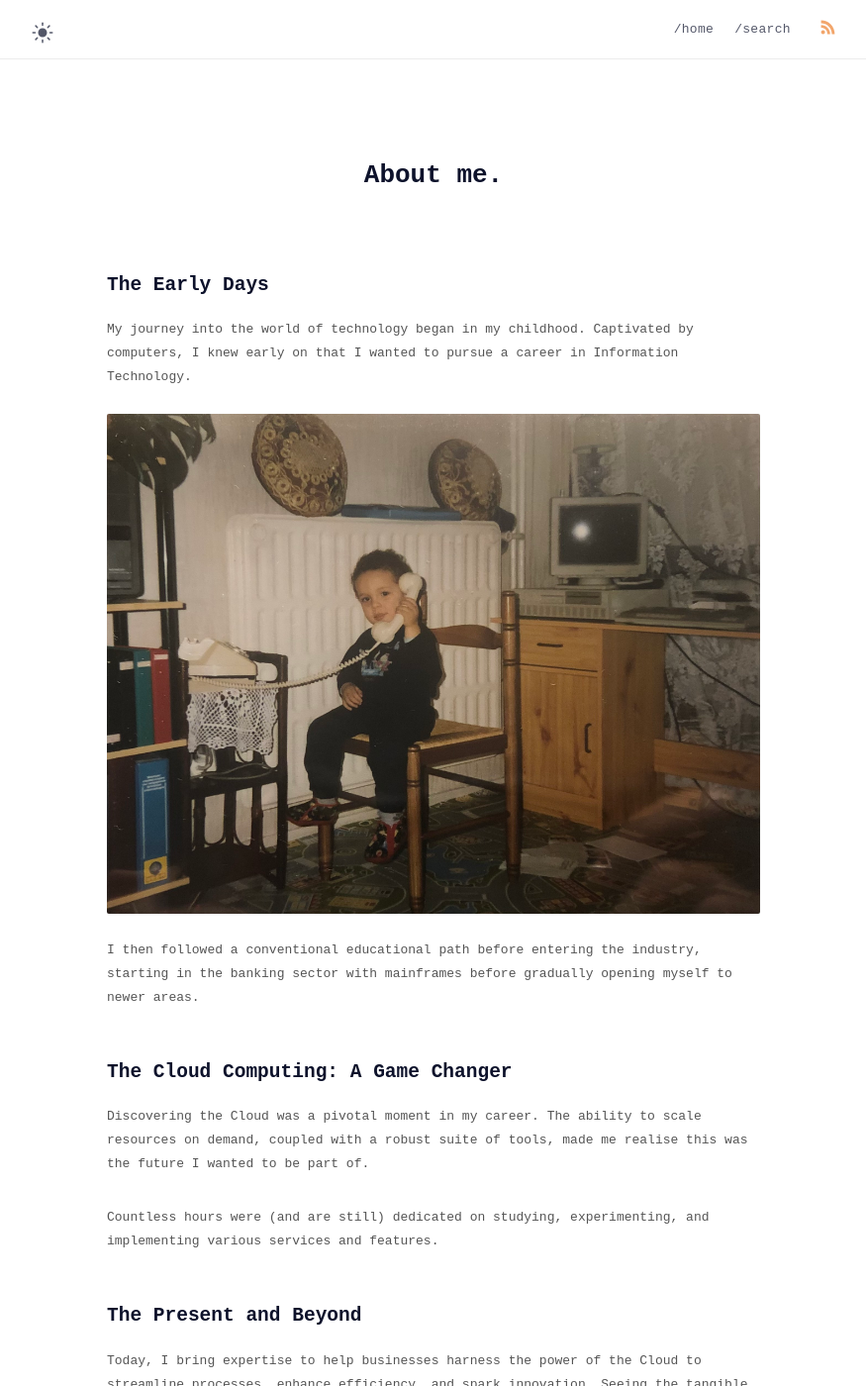
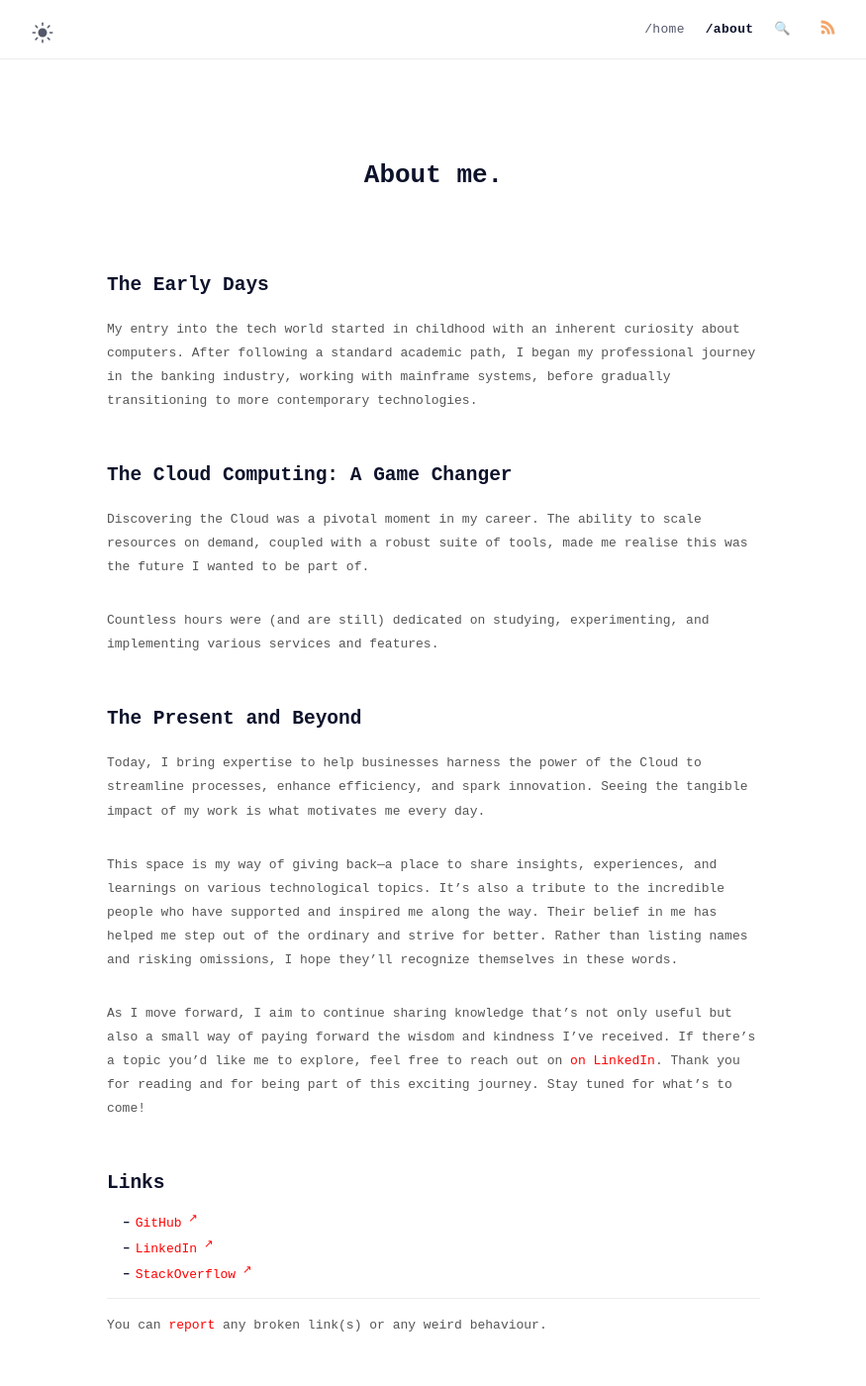
Before and after one commit to najx/najx.github.io, a Jekyll site: the page built from about.md, in a window 1280 px wide and 1400 px high. Shown: the whole window at 99% size, without its empty margins (202-1077 px from the left). Built offline with Jekyll 4.4.1, drawn with Linux system fonts in a browser that asks for light colours; some of the changed text lies outside the part shown.

Commit message:
Update favicon and add about me section

```diff
--- a/_config.yml
+++ b/_config.yml
@@ -1,5 +1,5 @@
 # Site settings
-title: najx's Blog ⭐️ # site title
+title: najx
 description: >- # site description
   I am delighted to welcome you to my little corner of the web.
   Mistakes are learning opportunities and code is poetry. So, let's start this beautiful story together!
--- a/_data/menus.yml
+++ b/_data/menus.yml
@@ -2,7 +2,11 @@
   url: /
   external: false
 
-- title: /search
+- title: /about
+  url: /about/
+  external: false
+
+- title: 🔍
   url: /search/
   external: false
 
--- a/about.md
+++ b/about.md
@@ -8,13 +8,7 @@ comments: false
 
 # The Early Days
 
-My journey into the world of technology began in my childhood. Captivated by computers, I knew early on that I wanted to pursue a career in Information Technology.
-
-<figure>
-<img src="/assets/img/about-me.jpg" alt="little boy">
-</figure>
-
-I then followed a conventional educational path before entering the industry, starting in the banking sector with mainframes before gradually opening myself to newer areas.
+My entry into the tech world started in childhood with an inherent curiosity about computers. After following a standard academic path, I began my professional journey in the banking industry, working with mainframe systems, before gradually transitioning to more contemporary technologies.
 
 # The Cloud Computing: A Game Changer
 
@@ -28,9 +22,7 @@ Today, I bring expertise to help businesses harness the power of the Cloud to st
 
 This space is my way of giving back—a place to share insights, experiences, and learnings on various technological topics. It’s also a tribute to the incredible people who have supported and inspired me along the way. Their belief in me has helped me step out of the ordinary and strive for better. Rather than listing names and risking omissions, I hope they’ll recognize themselves in these words.
 
-As I move forward, I aim to continue sharing knowledge that’s not only useful but also a small way of paying forward the wisdom and kindness I’ve received. If there’s a topic you’d like me to explore, feel free to reach out on [on LinkedIn](https://ch.linkedin.com/in/najx/).
-
-Thank you for reading and for being part of this exciting journey. Stay tuned for what’s to come!
+As I move forward, I aim to continue sharing knowledge that’s not only useful but also a small way of paying forward the wisdom and kindness I’ve received. If there’s a topic you’d like me to explore, feel free to reach out on [on LinkedIn](https://ch.linkedin.com/in/najx/). Thank you for reading and for being part of this exciting journey. Stay tuned for what’s to come!
 
 # Links
 
--- a/assets/img/_config.yml
+++ b/assets/img/_config.yml
@@ -19,7 +19,7 @@ author:
   twitter: najx_dev
   facebook: # facebook username
   email: # email adress
-  avatar: /assets/img/img.png # change with your own avatar
+  avatar: /assets/img/na.png # change with your own avatar
 
 # URL settings
 url: "https://najx.dev" #
```
Also changed, not shown: assets/favicons/android-chrome-192x192.png, assets/favicons/android-chrome-512x512.png, assets/favicons/apple-touch-icon.png, assets/favicons/favicon-16x16.png, assets/favicons/favicon-32x32.png, assets/favicons/favicon.ico, assets/img/about-me.jpg (deleted), assets/img/img.png (deleted), 3 other files.
